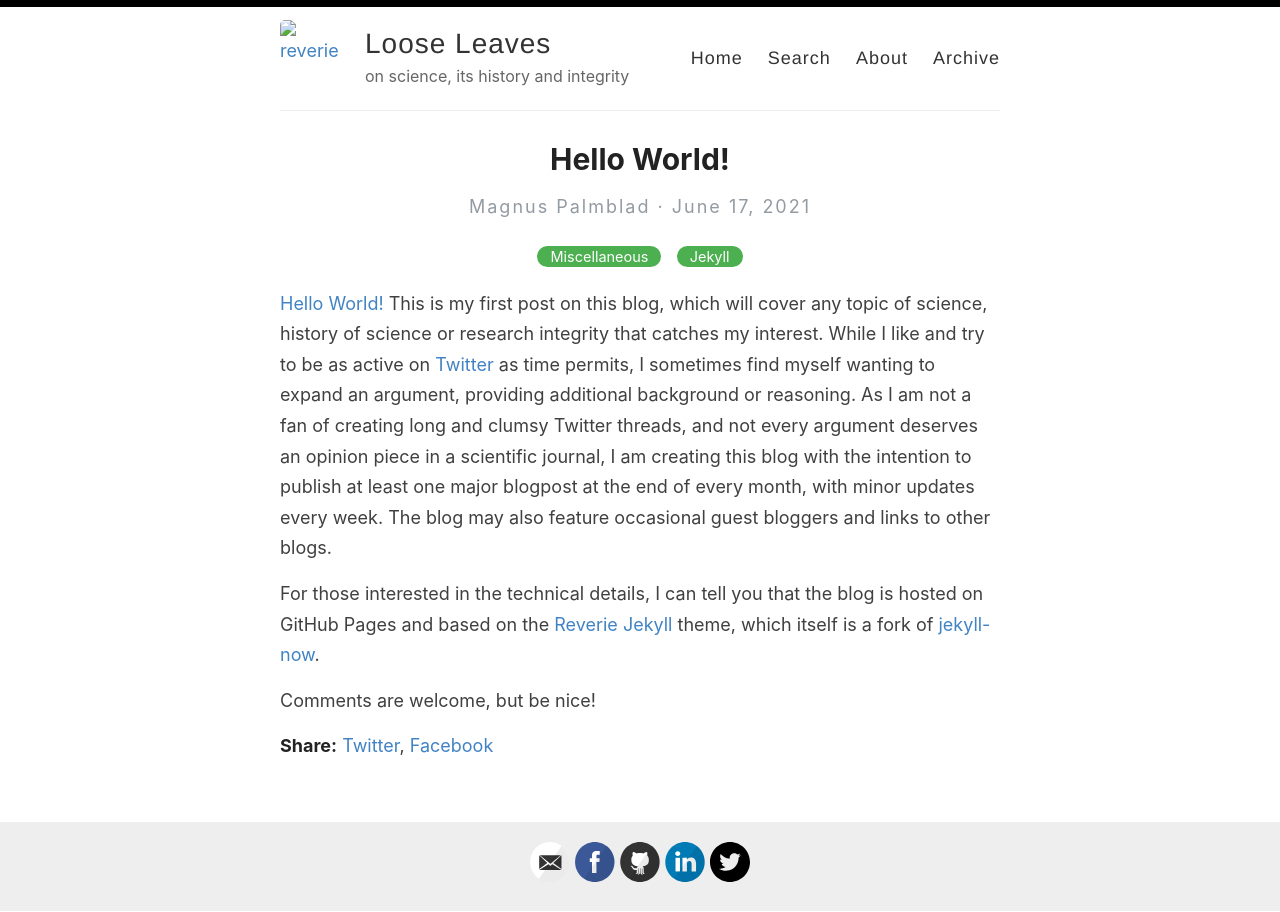
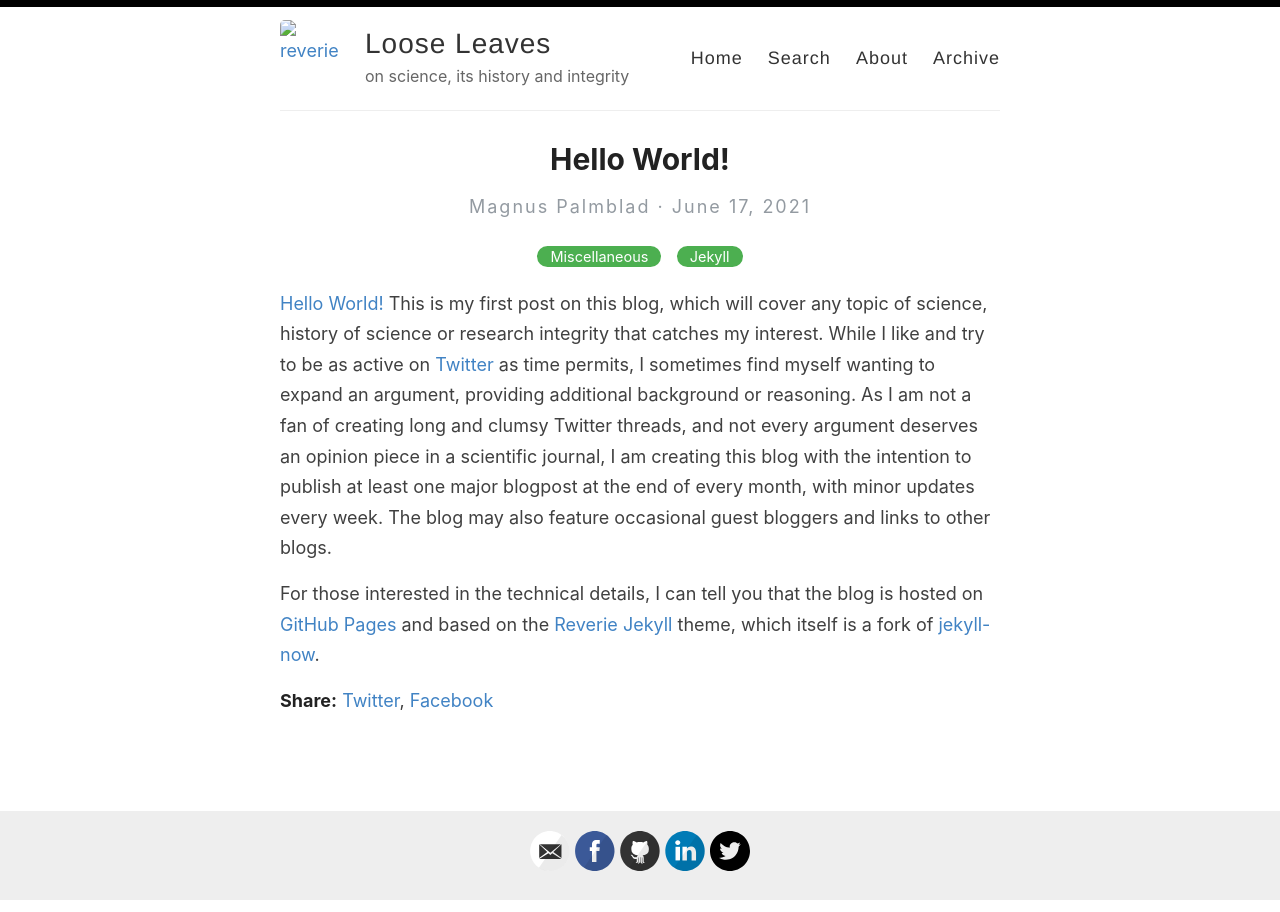
Before and after one commit to amitmerchant1990/reverie, a Jekyll site: the page built from _posts/2021-06-17-hello-world.md, in a window 1280 px wide. Built offline with Jekyll 4.4.1, drawn with Linux system fonts in a browser that asks for light colours.

Commit message:
Update 2021-06-17-hello-world.md

```diff
--- a/_posts/2021-06-17-hello-world.md
+++ b/_posts/2021-06-17-hello-world.md
@@ -6,6 +6,4 @@ categories: [Miscellaneous, Jekyll]
 
 [Hello World!](https://en.wikipedia.org/wiki/%22Hello,_World!%22_program) This is my first post on this blog, which will cover any topic of science, history of science or research integrity that catches my interest. While I like and try to be as active on [Twitter](https://twitter.com/MagnusPalmblad) as time permits, I sometimes find myself wanting to expand an argument, providing additional background or reasoning. As I am not a fan of creating long and clumsy Twitter threads, and not every argument deserves an opinion piece in a scientific journal, I am creating this blog with the intention to publish at least one major blogpost at the end of every month, with minor updates every week. The blog may also feature occasional guest bloggers and links to other blogs.
 
-For those interested in the technical details, I can tell you that the blog is hosted on GitHub Pages and based on the [Reverie](https://github.com/amitmerchant1990/reverie) [Jekyll](https://jekyllrb.com/) theme, which itself is a fork of [jekyll-now](https://github.com/barryclark/jekyll-now).
-
-Comments are welcome, but be nice!
+For those interested in the technical details, I can tell you that the blog is hosted on [GitHub Pages](https://pages.github.com/) and based on the [Reverie](https://github.com/amitmerchant1990/reverie) [Jekyll](https://jekyllrb.com/) theme, which itself is a fork of [jekyll-now](https://github.com/barryclark/jekyll-now).
```
